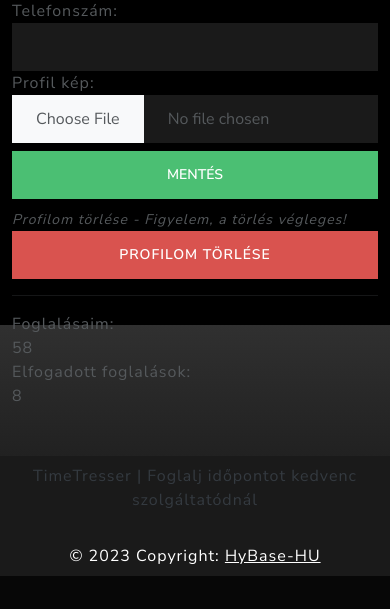
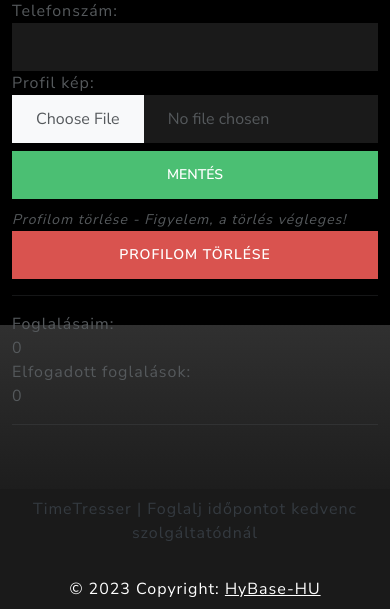
Before and after one commit to n4gY1/timetresser, a Django app: page /account/settings/ in a window 390 px wide. Shown: the part 1363-1972 px from the top of the page. Before the commit the page ends 1939 px from the top, so only its background shows below. Run offline with Django 4.2, Linux system fonts and the light colour scheme; a user stored in the database is signed in; data comes from the database, SQL or seed files in the repository; both versions use the stored data as it was after the commit; some libraries are stand-ins or nearby versions.

Commit message:
my profil booking

```diff
--- a/account/views.py
+++ b/account/views.py
@@ -98,6 +98,9 @@ def settings(request):
     user_profile = get_object_or_404(UserProfile, user=user)
     form = UserProfileForm(instance=user_profile)
 
+    bookings = user_profile.my_bookings.all().order_by('-start_time')
+    accept_bookings = bookings.filter(is_accept=True).order_by('start_time')
+
     if request.method == 'POST':
         form = UserProfileForm(request.POST, request.FILES, instance=user_profile)
         if form.is_valid():
@@ -107,7 +110,9 @@ def settings(request):
 
     context = {
         "form": form,
-        "user_profile": user_profile
+        "user_profile": user_profile,
+        "bookings":bookings,
+        "accept_bookings":accept_bookings
     }
 
     return render(request, 'account/user_settings.html', context)
--- a/templates/account/user_settings.html
+++ b/templates/account/user_settings.html
@@ -32,13 +32,35 @@
         <hr>
         <div class="row">
             <div class="col-lg-7">Foglalásaim:</div>
-            <div class="col-lg-5">58</div>
+            <div class="col-lg-5">{{bookings.count}}</div>
         </div>
 
         <div class="row">
             <div class="col-lg-7">Elfogadott foglalások:</div>
-            <div class="col-lg-5">8</div>
+            <div class="col-lg-5">{{accept_bookings.count}}</div>
         </div>
+        <hr>
+
+        {% for booking in bookings %}
+            <div class="row">
+                <div class="col-12">
+                    <span class="badge bg-dark">
+                    {{booking.start_time|date:'Y-m-d H'}}
+                    {%if booking.start_time.minute != 0 %}: {{booking.start_time.minute}}{% endif %}
+                    -
+                    {{booking.end_time|time:'H'}}
+                    {%if booking.end_time.minute != 0 %}: {{booking.end_time.minute}}{% endif %}
+                    </span>
+                </div>
+
+
+                <div class="col">{{booking.description}}</div>
+                <div class="col-md-4 {% if booking.is_accept %}text-success{% else %}text-danger{%endif%}">{{booking.accept_description}}</div>
+                <div class="col-auto">{% if booking.is_accept %}<i class="fa-solid fa-check text-success"></i>{% else %}<i class="fa-solid fa-xmark text-danger"></i>{%endif%}</div>
+                <hr>
+            </div>
+
+        {% endfor %}
 
     </div>
 </div>
```
Also changed, not shown: db.sqlite3.
